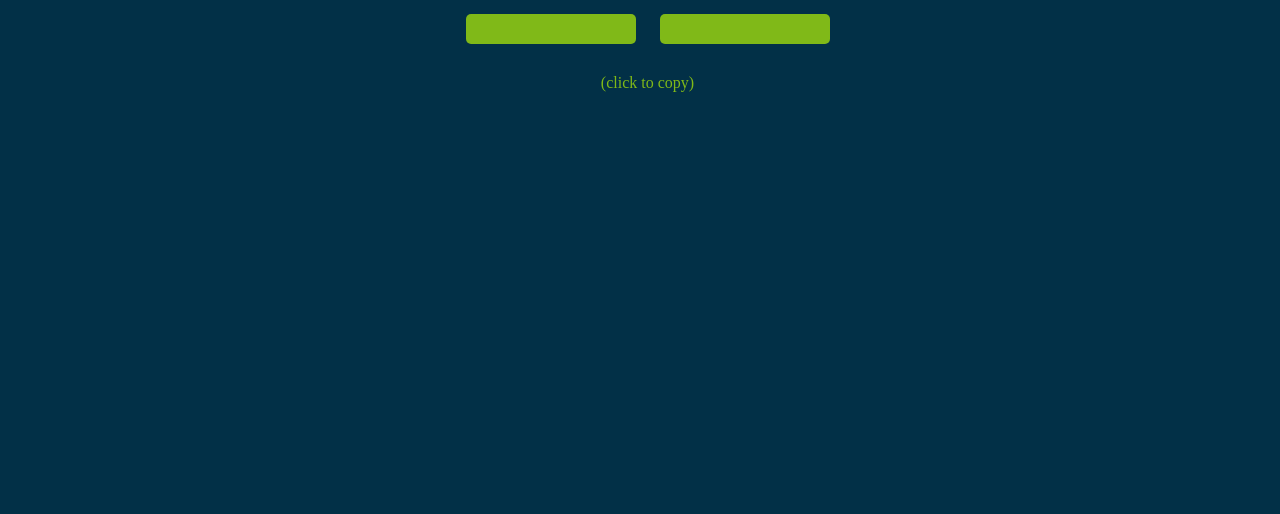
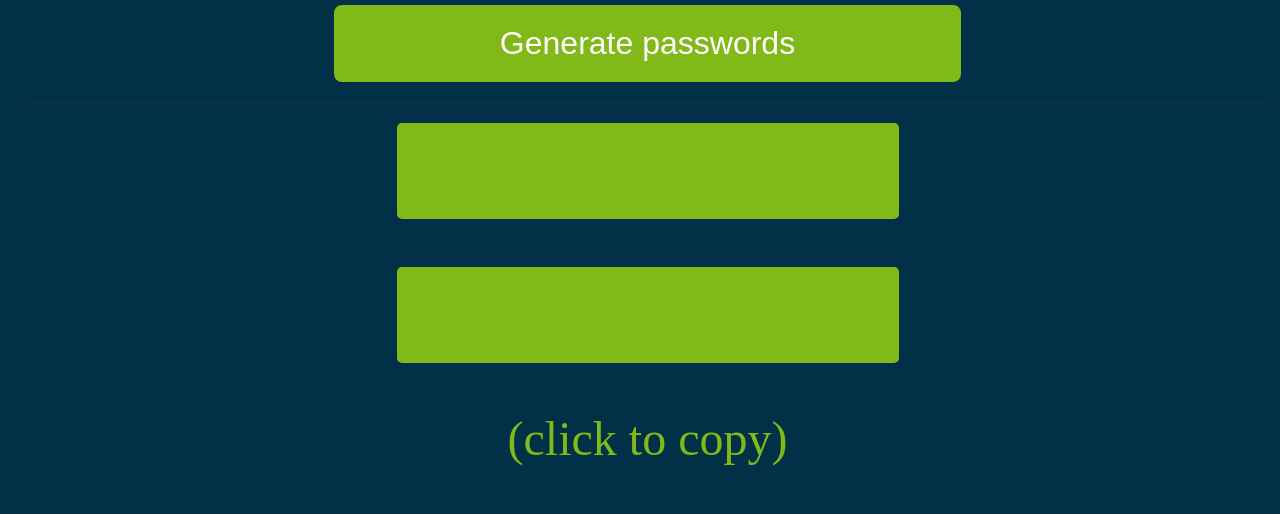
Before and after one commit to Yousef-Attar/passwordMaker-Project3, a plain HTML site: page index.html in a window 1280 px wide. Shown: the part 341-855 px from the top of the page. Before the commit the page ends 800 px from the top, so only its background shows below. Drawn offline with Linux system fonts and the light colour scheme.

Commit message:
update some styling

```diff
--- a/index.css
+++ b/index.css
@@ -1,3 +1,6 @@
+*{
+    box-sizing: border-box;
+}
 body {
     margin: 50px 5px 5px 20px;
     background-color: #023047;
@@ -6,51 +9,66 @@ body {
     justify-content: center;
     text-align: center;
     flex-direction: column;
+    height: 100%;
 }
 
 #title {
+    font-size: 4rem;
     color: white;
     margin-bottom: 10px;
 }
 
 .green-color {
+    font-size: 3rem;
     color: #80B918;
 }
 
 #welcome-sentence {
+    font-size: 2rem;
     color: lightgray;
     font-weight: bold;
     margin-bottom: 20px;
 }
 
 #generating, .Pass {
-    padding: 10px 20px;
+    padding: 20px 40px;
     border-radius: 8px;
     border: none;
     color: white;
     background-color: #80B918;
     cursor: pointer;
 }
-
+#generating{
+    width: 50%;
+    margin-left: auto;
+    margin-right: auto;
+    font-size: 2rem;
+}
 #generating:hover, .Pass:hover {
     background-color: #6ab04c;
 }
 
 .Pass {
-    width: 170px;
+    width: 40%;
     height: 30px;
     text-align: center;
-    margin: 30px 10px;
+    margin-bottom: 2em;
     border-radius: 5px;
+    padding: 2em;
+    font-size: 1.5rem;
+    display: flex;
+    flex-direction: column;
+    justify-content: center;
+    margin-left: auto;
+    margin-right: auto;
 }
 
 hr {
     border: none;
     border-top: 1px solid #2b2d42;
-    margin: 30px 20px;
+    margin: 20px 10px;
 }
 
 #button-pass {
     text-align: center;
-    margin-top: 20px;
 }
```
